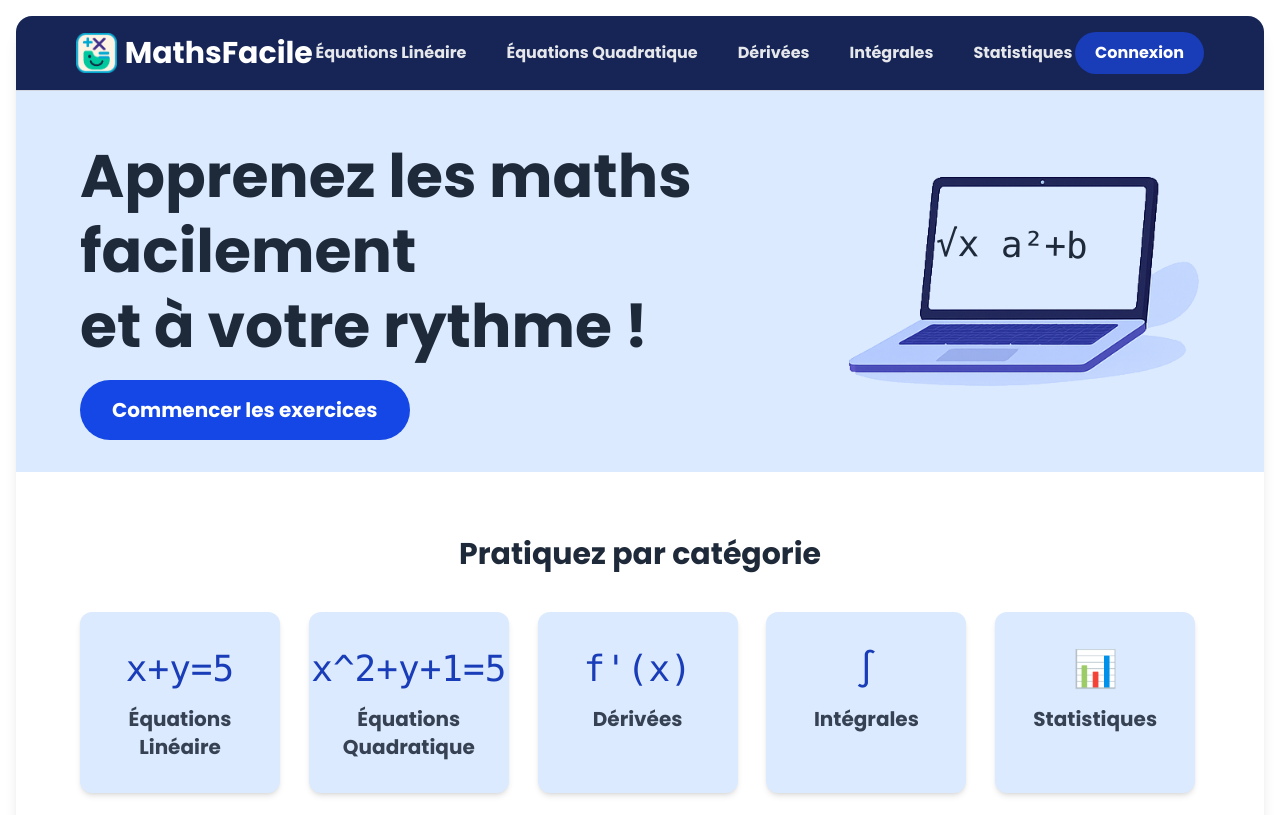
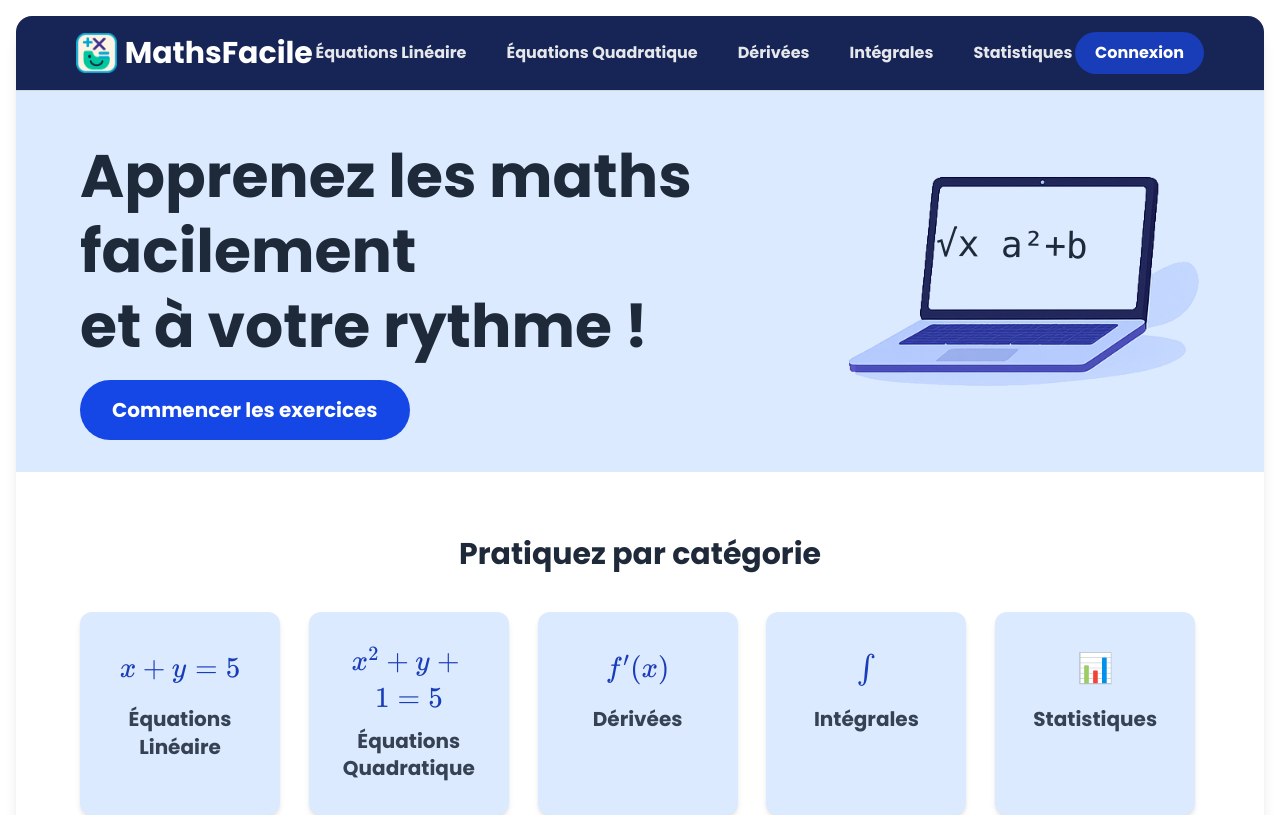
Before and after one commit to FediGhalloussi/MathFacile, a Vue app in the folder frontend/: page / in a window 1280 px wide. Shown: the top 815 px of the page. Built offline with nearby package versions, Linux system fonts and the light colour scheme; no server answers.

Commit message:
fix categories names

```diff
--- a/frontend/src/components/common/CategoryCard.vue
+++ b/frontend/src/components/common/CategoryCard.vue
@@ -2,10 +2,9 @@
   <div
       class="bg-blue-100 px-6 py-4 md:py-8 rounded-xl text-center transition-transform duration-300 shadow-md cursor-pointer hover:-translate-y-1 hover:shadow-lg min-w-[140px] max-w-[200px] w-full"
   >
-    <div class="text-4xl text-blue-800 font-mono flex items-center justify-center min-h-[50px]">
-      {{ category.icon }}
+    <div class="text-2xl text-blue-800 font-mono flex items-center justify-center min-h-[50px]" v-html="renderedIcon">
     </div>
-    <p class="font-bold text-gray-700 mt-3 text-base sm:text-lg md:text-xl break-words leading-snug">
+    <p class="font-bold text-gray-700 mt-3 text-base sm:text-lg md:text-xl break-words leading-snug" >
       {{ category.name }}
     </p>
   </div>
@@ -13,5 +12,17 @@
 
 <script setup lang="ts">
 import type { Category } from '@/types/category';
-defineProps<{ category: Category }>();
+import { onMounted, ref } from 'vue'
+const props = defineProps<{ category: Category }>()
+import katex from 'katex'
+import 'katex/dist/katex.min.css'
+
+const renderedIcon = ref('');
+
+
+onMounted(() => {
+  renderedIcon.value = katex.renderToString(props.category.icon || '', {
+    throwOnError: false,
+  })
+})
 </script>
```
